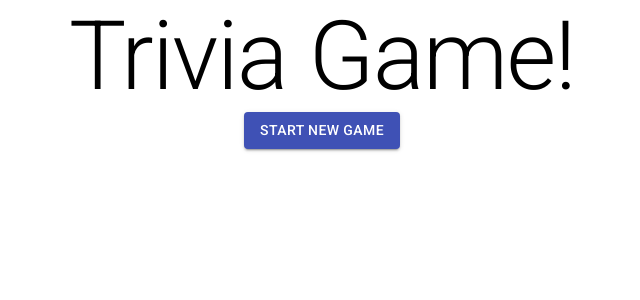
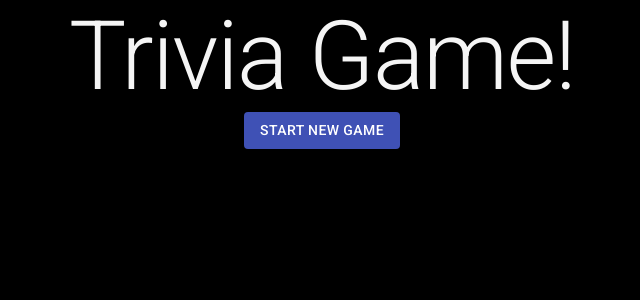
Before and after one commit to DruSerkes/trivia-game, a React (Create React App) app: page / in a window 1280 px wide. Shown: the top 300 px of the page, without its empty margins (318-958 px from the left). Built offline with nearby package versions, Linux system fonts and the light colour scheme.

Commit message:
add App style

```diff
--- a/src/App.css
+++ b/src/App.css
@@ -1,5 +1,8 @@
 .App {
 	text-align: center;
+	background-color: black;
+	color: whitesmoke;
+	height: 100vh;
 }
 
 .QuizCard {
```
